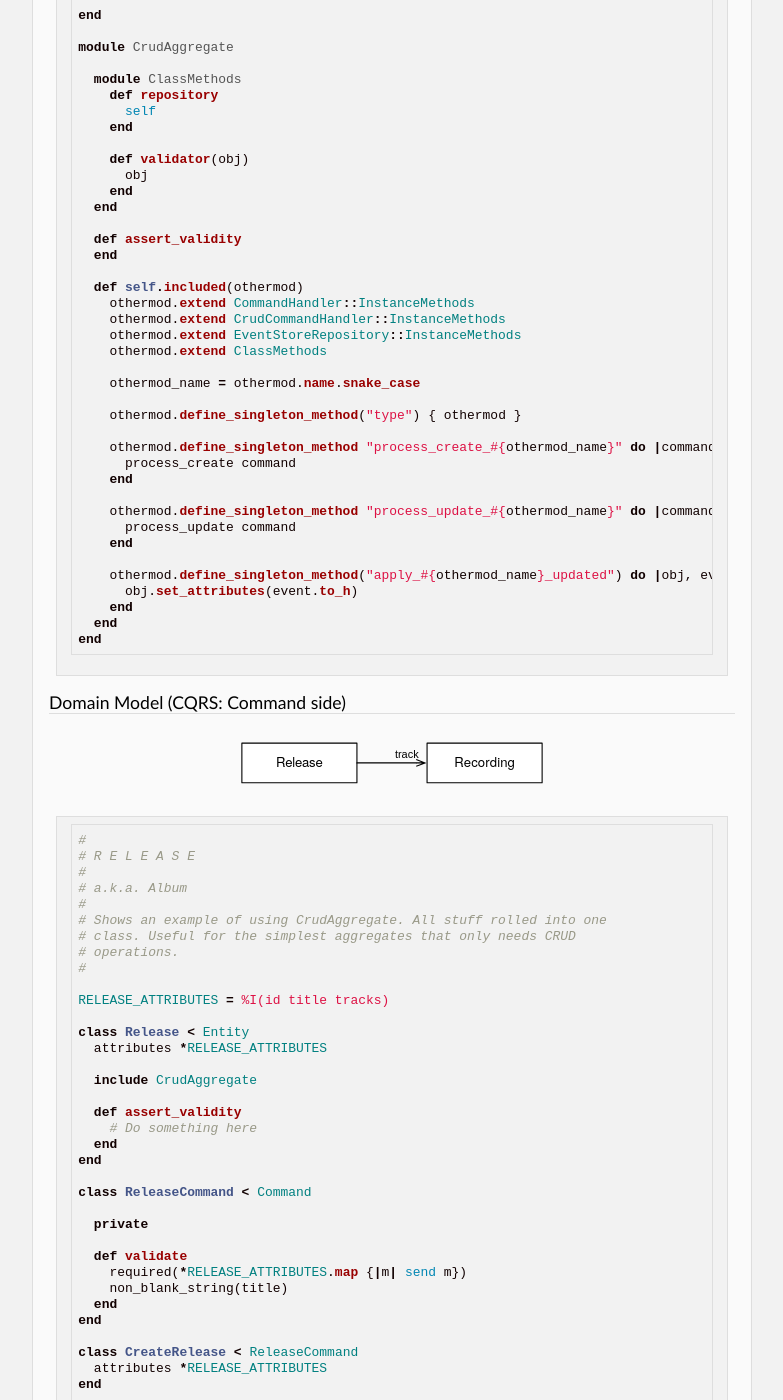
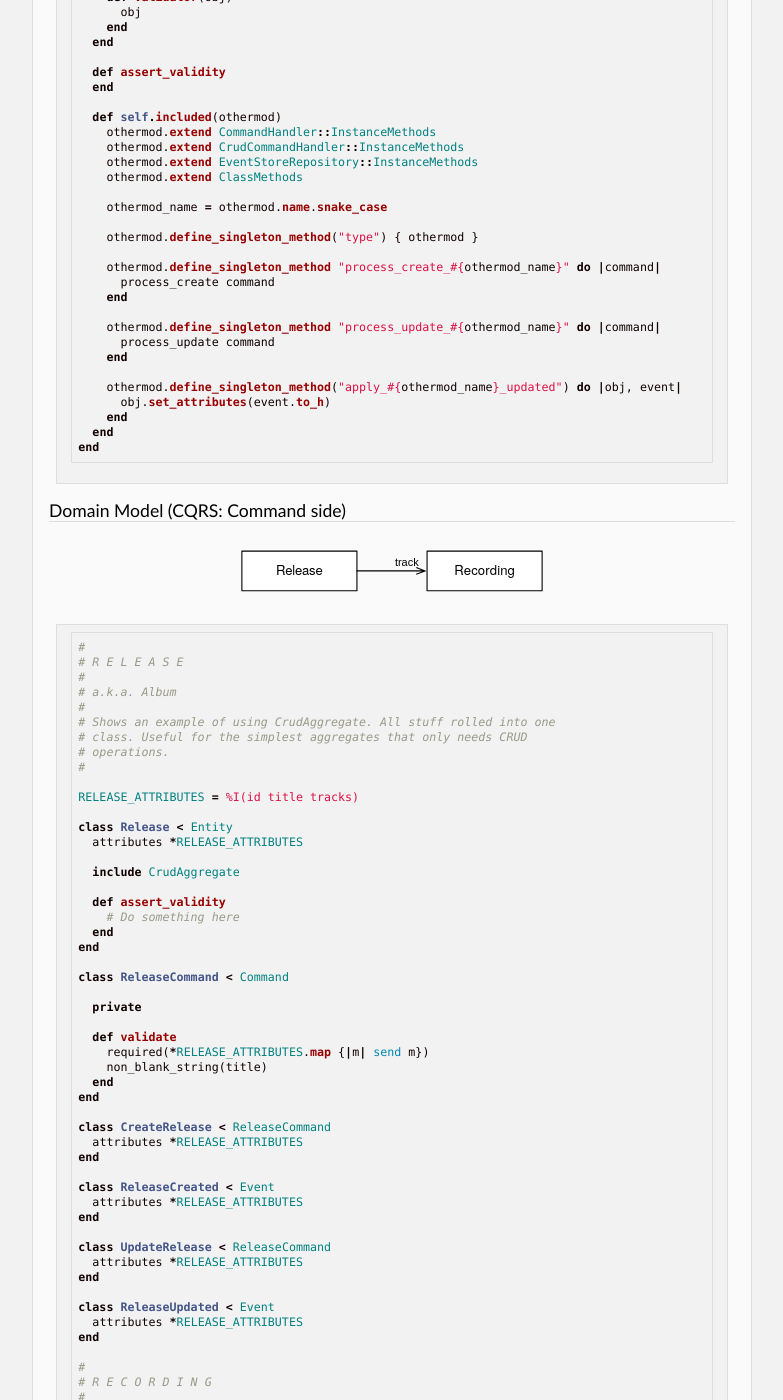
Before and after one commit to kjellm/kjellm.github.com, a Jekyll site: the page built from event.markdown, in a window 1280 px wide and 1400 px high, scrolled down 6455 px. Shown: the whole window, without its empty margins (248-1031 px from the left). Built offline with Jekyll 4.4.1, drawn with Linux system fonts in a browser that asks for light colours.

Commit message:
Fix code fonts

```diff
--- a/_includes/html_head.html
+++ b/_includes/html_head.html
@@ -5,8 +5,8 @@
     <meta name="viewport" content="width=device-width, initial-scale=1">
     <title>{{ page.title }}</title>
     <link rel="alternate" type="application/atom+xml" title="Feed" href="/bliki/feed.atom"/>
+    <link rel="stylesheet" href="/css/site.css" type="text/css" media="screen, projection"/>
     <link rel="stylesheet" href="/css/syntax.css">
-    <link rel="stylesheet" href="/css/site.css" type="text/css" media="screen, projection"/>
   </head>
   <body>
     <div id="container">
--- a/css/site.css
+++ b/css/site.css
@@ -161,6 +161,12 @@ html {
 body {
   height: 100%;
 }
+
+code {
+    font-family: Consolas, "Liberation Mono", Menlo, Courier, monospace;
+    font-size: 0.9em;
+}
+
 
 #container {
   min-height: 100%;
--- a/css/syntax.css
+++ b/css/syntax.css
@@ -1,12 +1,15 @@
-.highlight {
+div .highlight {
   padding: 0.5em;
   margin: 0 0.5em 1em 0.5em;
   background-color: #f2f2f2;
   border: 1px solid #dedede;
   font-size: 0.9em;
-  font-family: Consolas, "Liberation Mono", Menlo, Courier, monospace;
   color: #100;
   overflow: scroll;
+}
+
+.highlight span {
+  font-family: Consolas, "Liberation Mono", Menlo, Courier, monospace;
 }
 
 .highlight .c { color: #999988; font-style: italic } /* Comment */
```
